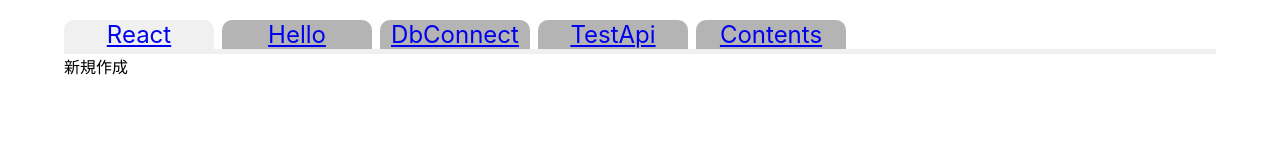
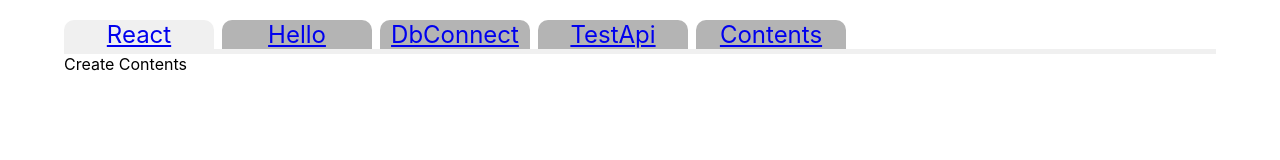
Before and after one commit to ksh-fthr/react-and-echo-work, a React (Create React App) app in the folder webapp/app/: page /contents/create in a window 1280 px wide. Shown: the top 160 px of the page. Built offline with nearby package versions, Linux system fonts and the light colour scheme.

Commit message:
コンテンツ関連のコンポーネントを調整.

```diff
--- a/webapp/app/src/Routing.js
+++ b/webapp/app/src/Routing.js
@@ -6,8 +6,8 @@ import App from './component/App/App';
 import Hello from './component/Hello/Hello';
 import DbConnect from './component/DbConnect/DbConnect';
 import TestApi from './component/TestApi/TestAPi';
-import Content from './component/Content/Content';
-import CreateContent from './component/Content/Create/CreateContent';
+import Content from './component/Contents/Contents';
+import CreateContent from './component/Contents/Create/CreateContents';
 
 
 const tabClassName = 'tab-item';
--- a/webapp/app/src/component/Content/Content.js
+++ b/webapp/app/src/component/Contents/Contents.js
@@ -22,7 +22,7 @@ const Content = () => {
     loading,
     error
   } = useFetch(
-    'http://127.0.0.1:3000/api',
+    'http://127.0R0.1:3000/api',
   );
 
   /**
@@ -41,7 +41,7 @@ const Content = () => {
 
   return (
     <div className="content-index">
-      <h2>Content</h2>
+      <h2>Contents</h2>
       <div>
         コンテンツ一覧
       </div>
--- a/webapp/app/src/component/Content/Create/CreateContent.js
+++ b/webapp/app/src/component/Contents/Create/CreateContents.js
@@ -1,11 +1,11 @@
-const CreateContent = () => {
+const CreateContents = () => {
 
   return (
     <div className="content-index">
       <div>
-        新規作成
+        Create Contents
       </div>
     </div>
   );
 };
-export default CreateContent;
+export default CreateContents;
```
Also changed, not shown: webapp/app/src/component/Contents/Delete/DeleteContents.js (added, +11 -0 lines), webapp/app/src/component/Contents/Edit/EditContents.js (added, +11 -0 lines), webapp/app/src/component/Contents/View/ViewContents.js (added, +11 -0 lines), webapp/app/src/component/Content/Delete/DeleteContent.js (deleted), webapp/app/src/component/Content/Edit/EditContent.js (deleted), webapp/app/src/component/Content/View/ViewContent.js (deleted), 1 other file (tests, documents, lock files or other folders).
